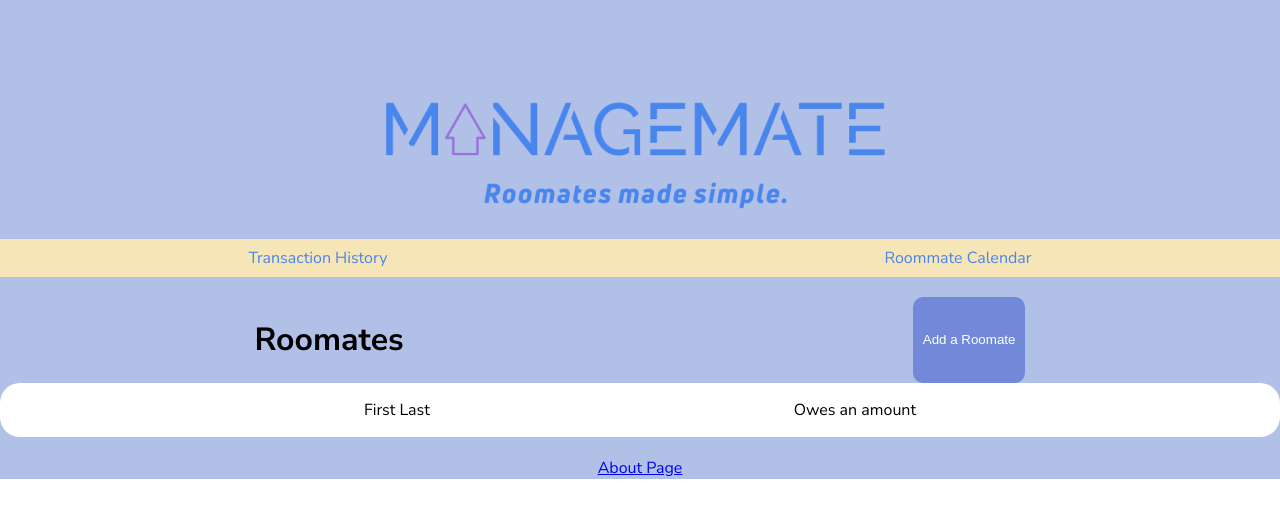
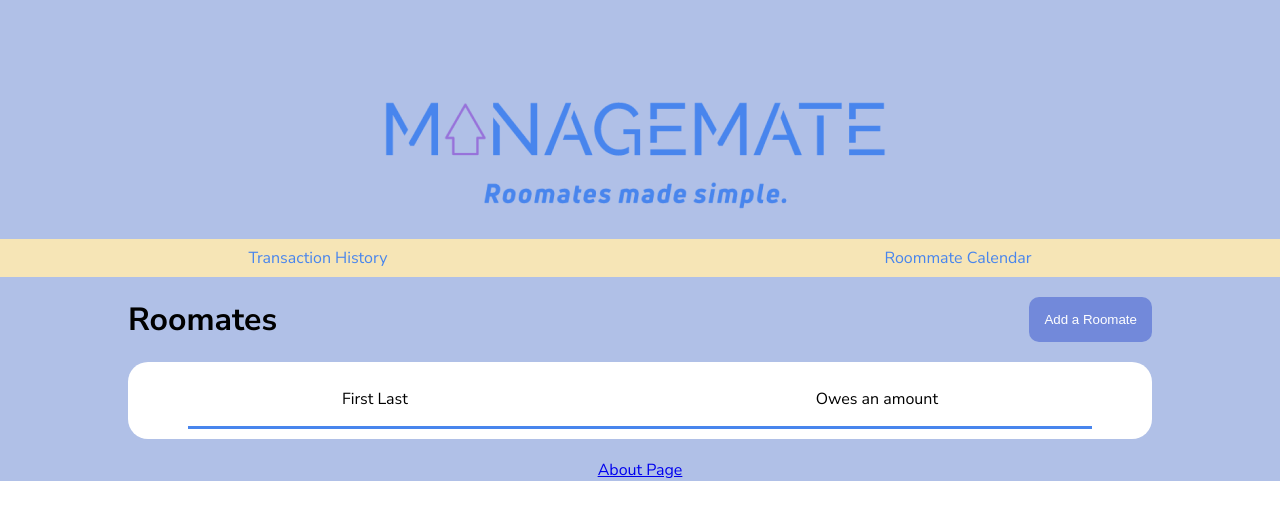
Before and after one commit to ManagemateUCLA/managemate-frontend, a React (Create React App) app in the folder managemate/: page /home in a window 1280 px wide. Shown: the top 520 px of the page. Built offline with nearby package versions, Linux system fonts and the light colour scheme.

Commit message:
RoommateCard and overall UI fixed

```diff
--- a/managemate/src/pages/home.js
+++ b/managemate/src/pages/home.js
@@ -15,15 +15,18 @@ function Home() {
             <Link className='link' to='/Transaction'>Transaction History</Link>
             <Link className='link' to='/Schedule'>Roommate Calendar</Link>
         </div>
-        <div className='column' style={{margin:'20px'}}>
-            <div className='row'>
-                <h1>Roomates</h1>
-                <Button className='button' style={{padding:'10px'}}>Add a Roomate</Button>
+        <div className='column' style={{width: '100%', margin:'20px', justifyContent: 'center', alignItems: 'center'}}>
+            <div className='row' style={{width: '80%', marginBottom:'20px', justifyContent: 'space-between', alignItems: 'center'}}>
+                <h1 style={{margin: '0px'}}>Roomates</h1>
+                <Button className='button' style={{height: '10%'}}>Add a Roomate</Button>
             </div>
-            <div className='column' style={{backgroundColor:'#FFFFFF', borderRadius:'20px'}}>
+            <div className='column' style={{width: '80%', backgroundColor:'#FFFFFF', borderRadius:'20px'}}>
                 <div style={styles.roommateCard}>
-                    <p>First Last</p>
-                    <p>Owes an amount</p>
+                    <div className='row'>
+                        <p>First Last</p>
+                        <p>Owes an amount</p>
+                    </div>
+                    <div style={styles.bar}></div>
                 </div>
             </div>
         </div>
@@ -36,8 +39,15 @@ function Home() {
 const styles = {
     roommateCard: {
         display: "flex",
-        flexDirection: "row",
-        justifyContent: "space-evenly"
+        flexDirection: "column",
+        justifyContent: "center",
+        alignItems: "center",
+        padding: "10px",
+    },
+    bar: {
+        backgroundColor: "#4885ED",
+        height: "3px",
+        width: "90%",
     }
   }
 
```
